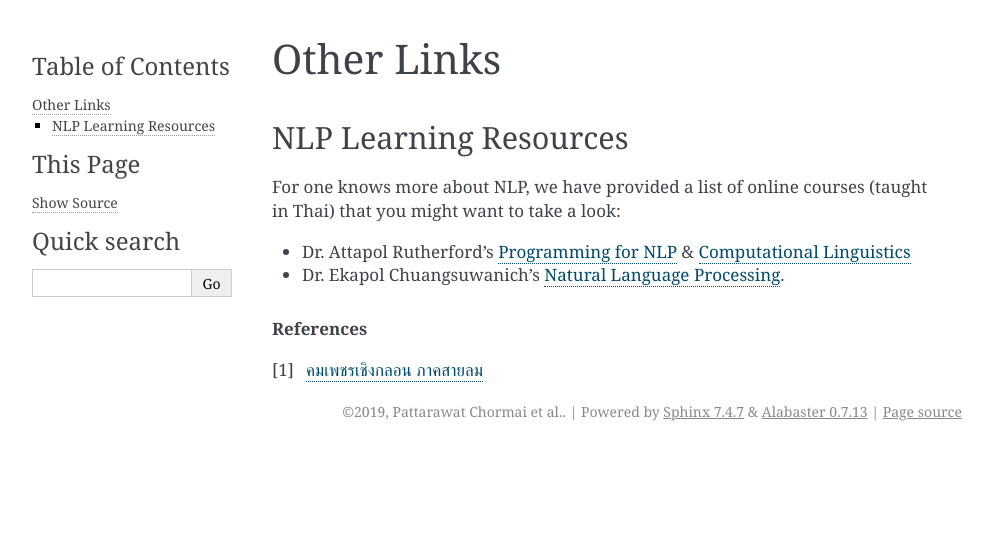
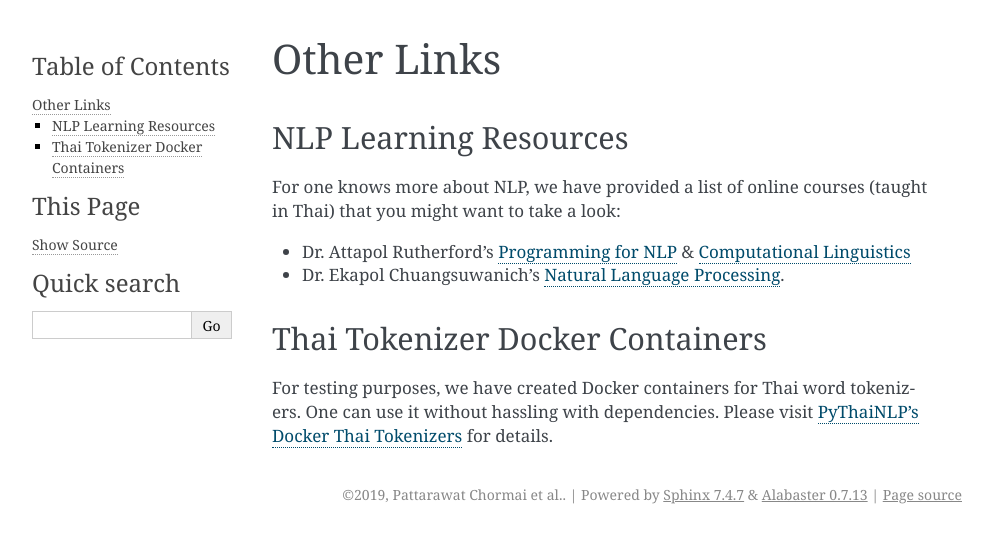
Before and after one commit to PyThaiNLP/attacut, a Sphinx documentation site: the page built from docs/misc.rst, in a window 1280 px wide. Shown: the top 543 px of the page, without its empty margins (148-1141 px from the left). Built offline with Sphinx 7.4.7, drawn with Linux system fonts in a browser that asks for light colours.

Commit message:
update document

```diff
--- a/docs/misc.rst
+++ b/docs/misc.rst
@@ -10,6 +10,8 @@ For one knows more about NLP, we have provided a list of online courses
 - Dr. Attapol Rutherford's `Programming for NLP <https://attapol.github.io/programming/>`_ & `Computational Linguistics <https://attapol.github.io/compling/>`_
 - Dr. Ekapol Chuangsuwanich's `Natural Language Processing <https://www.youtube.com/playlist?list=PLcBOyD1N1T-NP11DsVK9XcN54rvfGBb96>`_.
 
-.. rubric:: References
-
-.. [#komped] `คมเพชรเชิงกลอน ภาคสายลม <https://github.com/PyThaiNLP/corpus-komped-poem-windy-part>`_
+Thai Tokenizer Docker Containers
+^^^^^^^^^^^^^^^^^^^^^^^^^^^^^^^^
+For testing purposes, we have created Docker containers for Thai word
+tokenizers. One can use it without hassling with dependencies. Please visit
+`PyThaiNLP's Docker Thai Tokenizers <https://github.com/PyThaiNLP/docker-thai-tokenizers#vendors>`_ for details.
--- a/docs/overview.rst
+++ b/docs/overview.rst
@@ -42,3 +42,8 @@ To demonstate this challgenge, it is worth examining the คมเพชรเ
 
 In the peom, **ตากลม** appears several times. It could mean **ตา|กลม** (round eye) or **ตาก|ลม** (chilling)
 depending on context. For humans who understand Thai, it is quite clear when it should be which case.
+
+
+.. rubric:: References
+
+.. [#komped] `คมเพชรเชิงกลอน ภาคสายลม <https://github.com/PyThaiNLP/corpus-komped-poem-windy-part>`_
```
